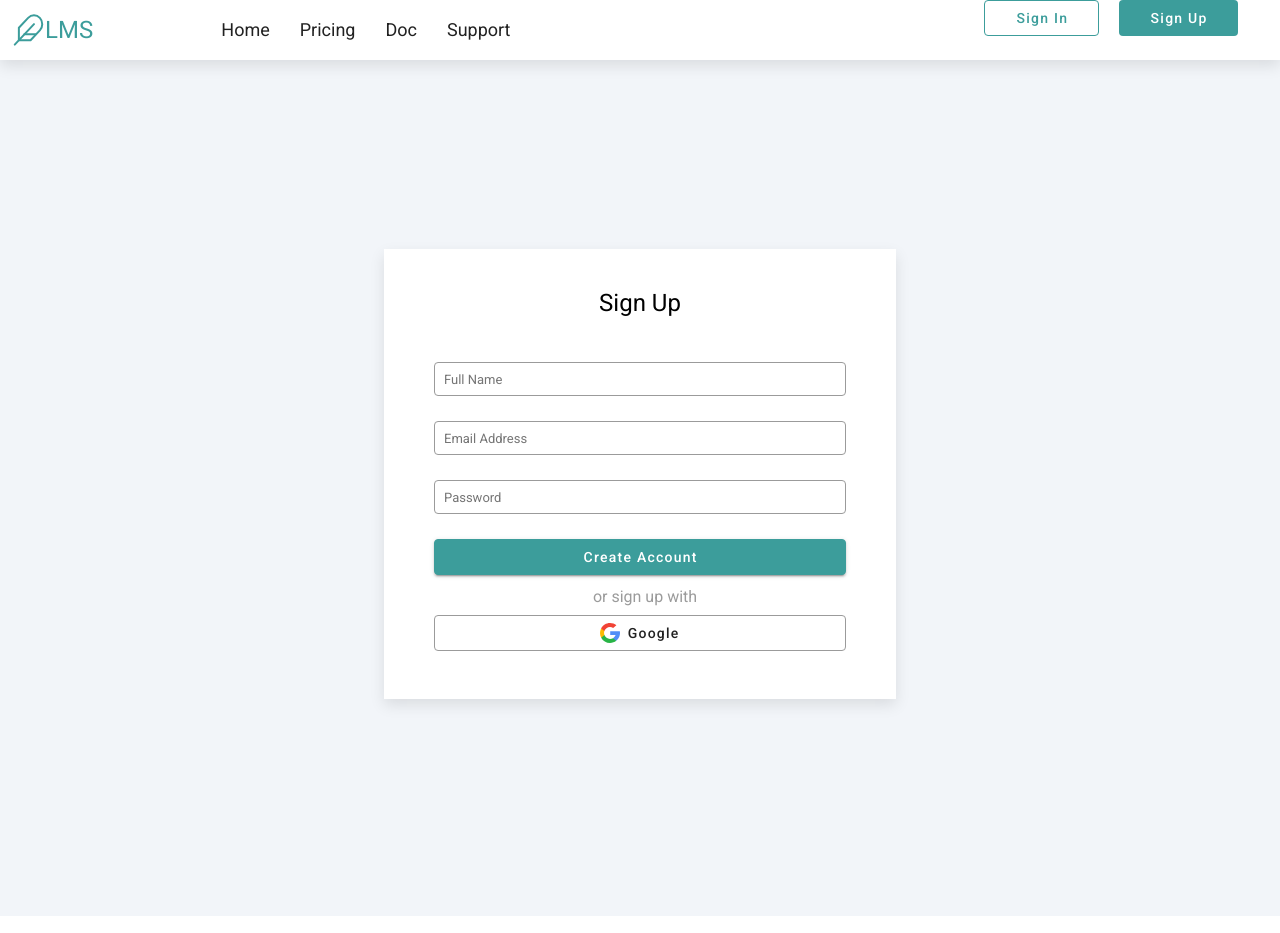
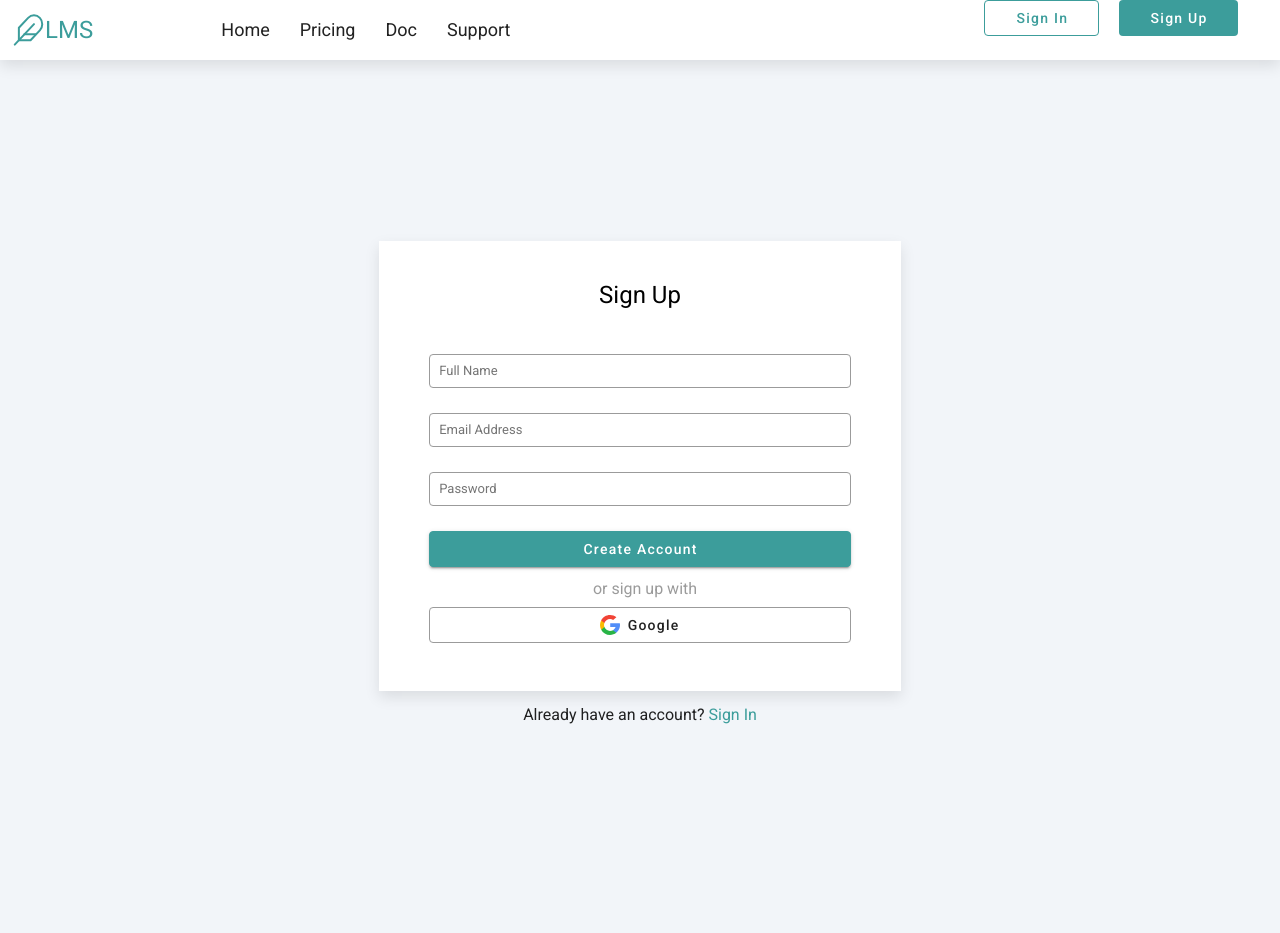
Before and after one commit to nitpum/KMUTT-CPE327-FinalProject, a Nuxt app: page /signup in a window 1280 px wide. Built offline with nearby package versions, Linux system fonts and the light colour scheme.

Commit message:
Fix sign in and up container + switch between sign in and up

```diff
--- a/pages/signin.vue
+++ b/pages/signin.vue
@@ -1,5 +1,5 @@
 <template>
-  <v-container fill-height fluid>
+  <div class="fill-height">
     <v-row class="bg">
       <v-col cols="12">
         <v-row>
@@ -8,7 +8,7 @@
             <div class="input-card">
               <input class="input" type="text" placeholder="Email Address" />
               <input class="input" type="password" placeholder="Password" />
-              <v-btn class="navbar-btn input" color="primary">Sign in</v-btn>
+              <v-btn class="navbar-btn input" color="primary" to="/cloud">Sign in</v-btn>
               <p class="sep-card">or sign in with</p>
               <v-btn style="margin-top: -10px;" class="navbar-btn input" outlined>
                 <img class="logo" :src="require('@/assets/icons/google.svg')" alt />
@@ -17,9 +17,13 @@
             </div>
           </div>
         </v-row>
+        <div class="mt-6 text-center">
+          Don't have an account?
+          <router-link to="/signup">Create one now</router-link>
+        </div>
       </v-col>
     </v-row>
-  </v-container>
+  </div>
 </template>
 
 <script>
--- a/pages/signup.vue
+++ b/pages/signup.vue
@@ -1,5 +1,5 @@
 <template>
-  <v-container fill-height fluid>
+  <div class="fill-height">
     <v-row class="bg">
       <v-col cols="12">
         <v-row>
@@ -18,9 +18,13 @@
             </div>
           </div>
         </v-row>
+        <div class="mt-6 text-center">
+          Already have an account?
+          <router-link to="/signin">Sign In</router-link>
+        </div>
       </v-col>
     </v-row>
-  </v-container>
+  </div>
 </template>
 
 <script>
```
